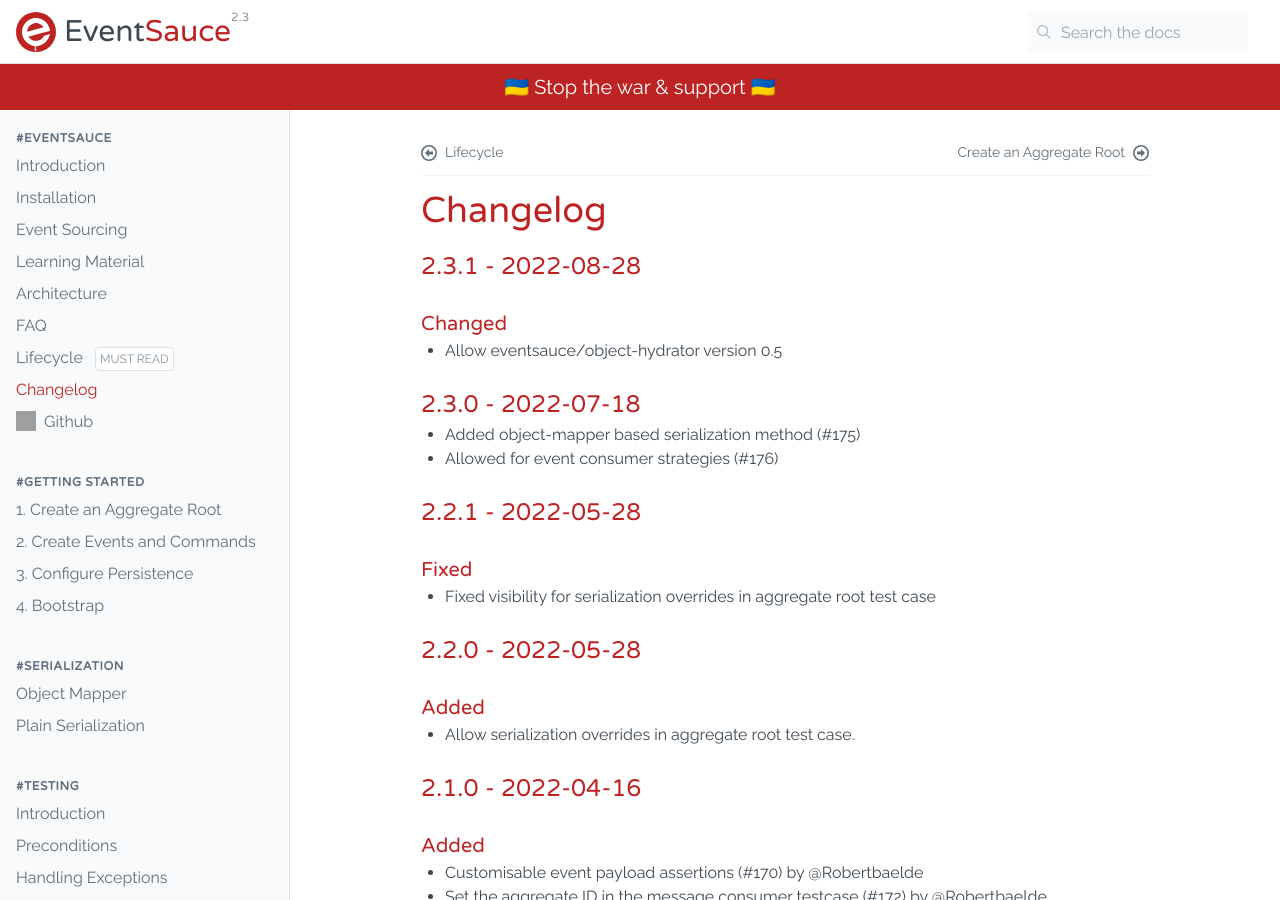
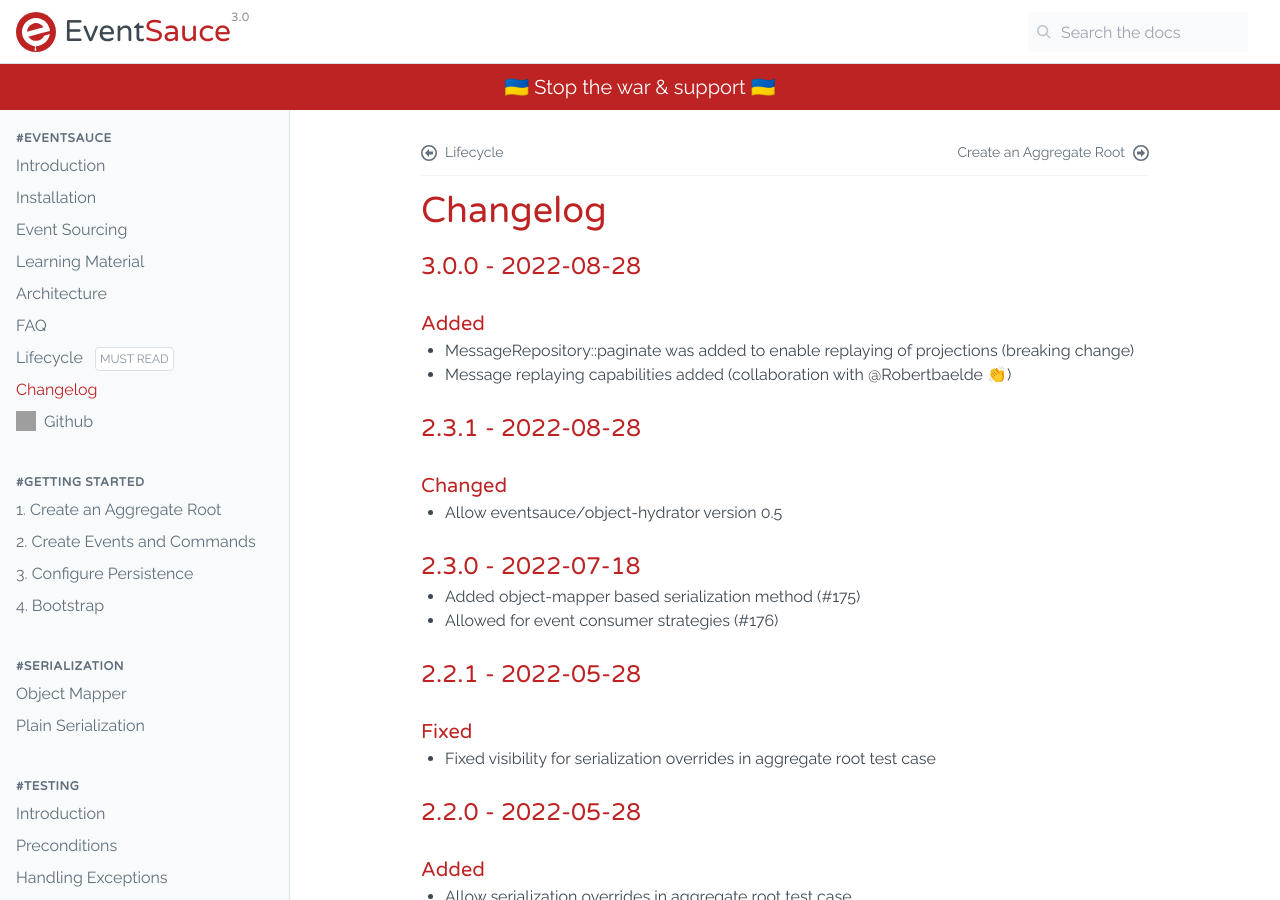
Before and after one commit to EventSaucePHP/EventSauce, a Jekyll site: the page built from docs/docs/changelog.md, in a window 1280 px wide and 900 px high. Built offline with Jekyll 4.4.1, drawn with Linux system fonts in a browser that asks for light colours; comment, search, counter and statistics services are not loaded; grey boxes are pictures that could not be loaded.

Commit message:
Update docs version and added changelog.

```diff
--- a/docs/_data/project.yml
+++ b/docs/_data/project.yml
@@ -1,4 +1,4 @@
 title: "EventSauce"
 tagline: "No-nonsense event sourcing for PHP"
 description: "Event sourcing for PHP with easy test tooling."
-version: 2.3
+version: 3.0
--- a/docs/docs/changelog.md
+++ b/docs/docs/changelog.md
@@ -2,6 +2,13 @@
 permalink: /docs/changelog/
 title: Changelog
 ---
+
+## 3.0.0 - 2022-08-28
+
+### Added
+
+- MessageRepository::paginate was added to enable replaying of projections (breaking change)
+- Message replaying capabilities added (collaboration with @Robertbaelde 👏)
 
 ## 2.3.1 - 2022-08-28
 
```
